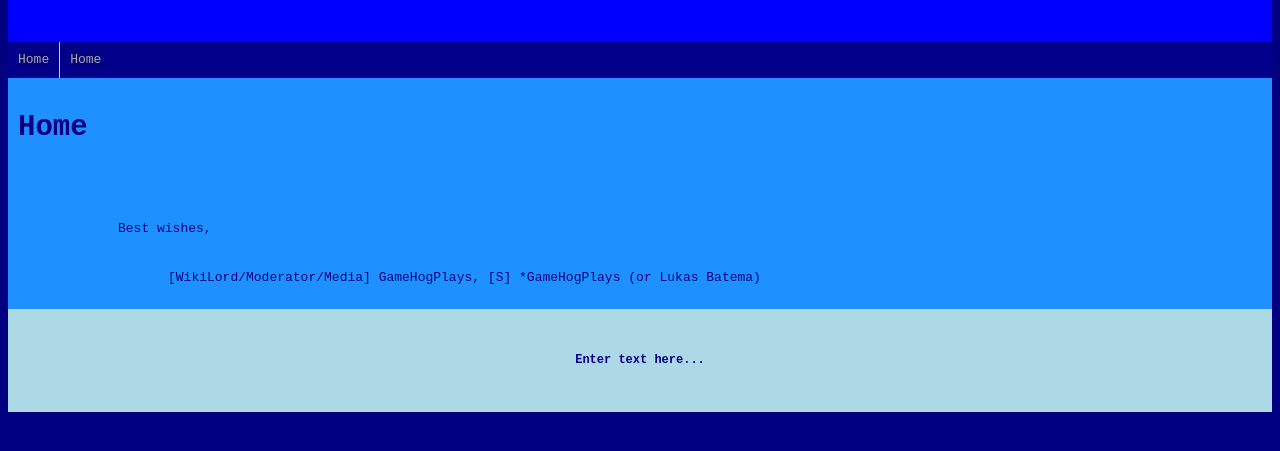
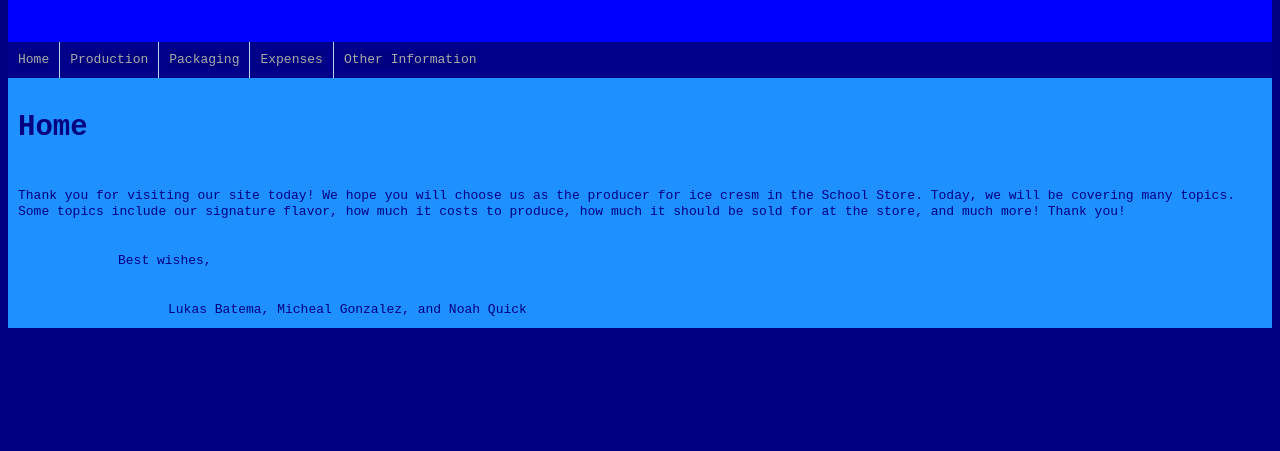
Before and after one commit to 20090114/Fahrenheit0, a plain HTML site: page index.html in a window 1280 px wide. Shown: the part 115-566 px from the top of the page. Drawn offline with Linux system fonts and the light colour scheme.

Commit message:
Update index.html

```diff
--- a/index.html
+++ b/index.html
@@ -15,21 +15,16 @@
     <div class="topnav">
       <ul>
         <li><a href="https://20090114.github.io/Fahrenheit0/">Home</a></li>
-        <li><a href="https://20090114.github.io/Fahrenheit0/">Home</a></li>
+        <li><a href="https://20090114.github.io/Fahrenheit0/production.html">Production</a></li>
+        <li><a href="https://20090114.github.io/Fahrenheit0/packaging.html">Packaging</a></li>
+        <li><a href="https://20090114.github.io/Fahrenheit0/expenses.html">Expenses</a></li>
+        <li><a href="https://20090114.github.io/Fahrenheit0/other.html">Other Information</a></li>
       </ul>
     </div>
 
       <h3>Home</h3>
-        <p></p>
+        <p>Thank you for visiting our site today! We hope you will choose us as the producer for ice cresm in the School Store. Today, we will be covering many topics. Some topics include our signature flavor, how much it costs to produce, how much it should be sold for at the store, and much more! Thank you!</p>
         <p class="signature1">Best wishes,</p>
-        <p class="signature2">[WikiLord/Moderator/Media] GameHogPlays, [S] *GameHogPlays (or Lukas Batema)</p>
-  </body>
-
-  <footer>
-    <div class="footer">
-      <div class="h8">
-        <p>Enter text here...</p>
-      </div>
-    </div>
-  </footer>
-</html>
+        <p class="signature2">Lukas Batema, Micheal Gonzalez, and Noah Quick</p>
+    </body>
+  </html>
```
